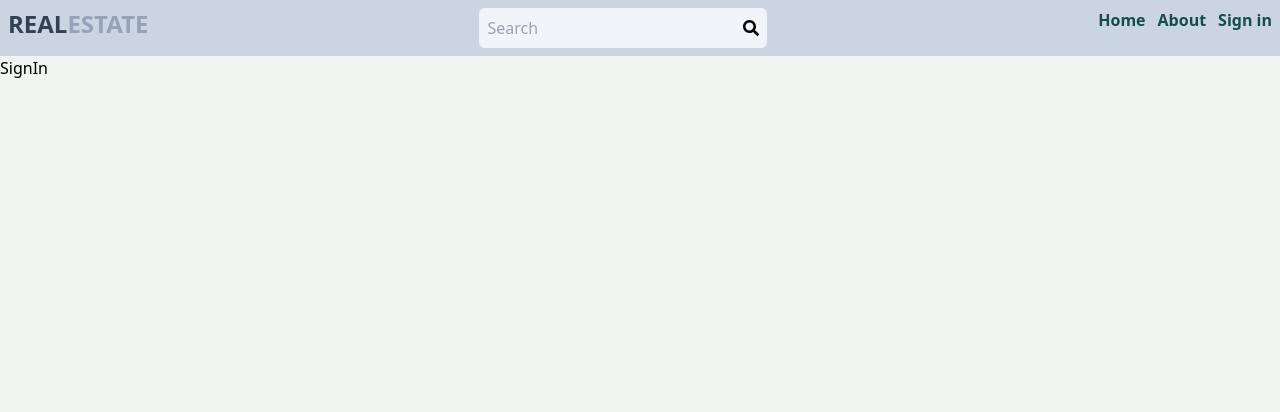
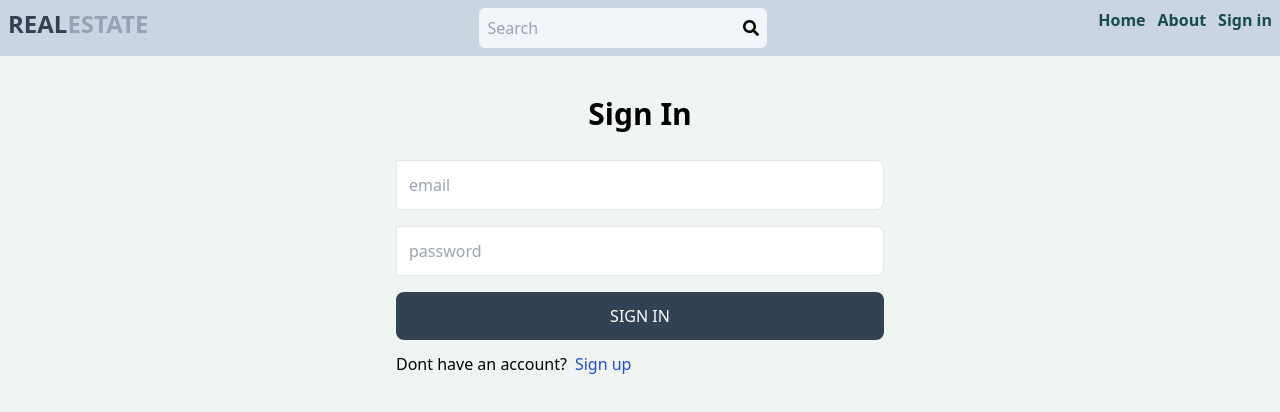
Before and after one commit to riadqerimii/Estate, a React (Vite) app in the folder client/: page /sign-in in a window 1280 px wide. Shown: the top 412 px of the page. Built offline with nearby package versions, Linux system fonts and the light colour scheme.

Commit message:
complete sign page functionality

```diff
--- a/client/src/components/Error.jsx
+++ /dev/null
@@ -1,5 +0,0 @@
-function Error() {
-  return <div>Some Error...</div>;
-}
-
-export default Error;
--- a/client/src/components/Loading.jsx
+++ /dev/null
@@ -1,5 +0,0 @@
-function Loading() {
-  return <div>Loading....</div>;
-}
-
-export default Loading;
--- a/client/src/pages/SignIn.jsx
+++ b/client/src/pages/SignIn.jsx
@@ -1,5 +1,74 @@
+import { useState } from "react";
+import { Link, useNavigate } from "react-router-dom";
+
 function SignIn() {
-  return <div>SignIn</div>;
+  const [formData, setFormData] = useState({});
+  const [loading, setLoading] = useState(false);
+  const [error, setError] = useState(null);
+  const handleChange = (e) => {
+    setFormData({ ...formData, [e.target.id]: e.target.value });
+  };
+  const navigate = useNavigate();
+  const handleSubmit = async (e) => {
+    e.preventDefault();
+    try {
+      setLoading(true);
+      const res = await fetch("/api/auth/signin", {
+        method: "POST",
+        headers: {
+          "Content-Type": "application/json",
+        },
+        body: JSON.stringify(formData),
+      });
+      const data = await res.json();
+      if (data.success === false) {
+        setLoading(false);
+        setError(data.message);
+        return;
+      }
+      setLoading(false);
+      setError(null);
+      navigate("/");
+    } catch (error) {
+      setLoading(false);
+      setError(error);
+    }
+  };
+
+  return (
+    <div className="p-3 max-w-lg mx-auto">
+      <h1 className="text-3xl text-center font-semibold my-7 ">Sign In</h1>
+      <form onSubmit={handleSubmit} className="flex flex-col gap-4 ">
+        <input
+          type="email"
+          placeholder="email"
+          className="border p-3 rounded-r-lg"
+          id="email"
+          onChange={handleChange}
+        />
+        <input
+          type="password"
+          placeholder="password"
+          className="border p-3 rounded-r-lg"
+          id="password"
+          onChange={handleChange}
+        />
+        <button
+          disabled={loading}
+          className="  bg-slate-700 text-white p-3 rounded-lg uppercase font-medium hover:opacity-90 disabled:opacity-65"
+        >
+          {loading ? "Loading" : "Sign In"}
+        </button>
+      </form>
+      <div className="flex gap-2 mt-3">
+        <p>Dont have an account?</p>
+        <Link to={"/sign-up"}>
+          <span className="text-blue-700">Sign up</span>
+        </Link>
+      </div>
+      {error && <p className="text-red-500 mt-5">{error}</p>}
+    </div>
+  );
 }
 
 export default SignIn;
--- a/client/src/pages/SignUp.jsx
+++ b/client/src/pages/SignUp.jsx
@@ -1,7 +1,5 @@
 import { useState } from "react";
 import { Link, useNavigate } from "react-router-dom";
-import Loading from "../components/Loading";
-import Error from "../components/Error";
 
 function SignUp() {
   const [formData, setFormData] = useState({});
@@ -37,13 +35,6 @@ function SignUp() {
     }
   };
 
-  if (loading) {
-    return <Loading />;
-  }
-
-  if (error) {
-    return <Error />;
-  }
   return (
     <div className="p-3 max-w-lg mx-auto">
       <h1 className="text-3xl text-center font-semibold my-7 ">SignUp</h1>
@@ -82,6 +73,7 @@ function SignUp() {
           <span className="text-blue-700">Sign up</span>
         </Link>
       </div>
+      {error && <p className="text-red-500 mt-5">{error}</p>}
     </div>
   );
 }
```
